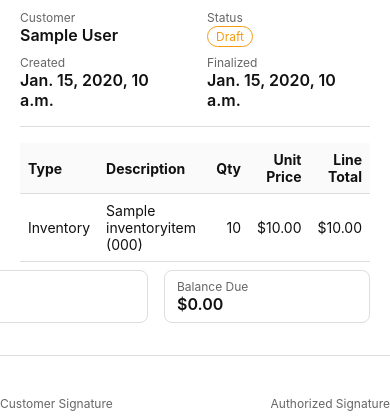
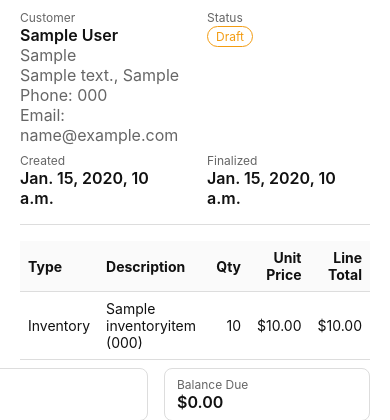
Before and after one commit to Emarat/org-management, a Django app: page /sales/1/invoice/ in a window 390 px wide. Shown: the part 77-497 px from the top of the page. Run offline with Django 4.2, Linux system fonts and the light colour scheme; a user stored in the database is signed in; tables that the repository leaves empty hold one stand-in row (values such as "Sample post").

Commit message:
Invoice: include customer company/address/city/phone/email under Customer section

```diff
--- a/templates/core/sale_invoice.html
+++ b/templates/core/sale_invoice.html
@@ -58,6 +58,18 @@
       <div>
         <div class="label">Customer</div>
         <div class="value">{{ sale.customer.name }}</div>
+        {% if sale.customer.company %}
+          <div class="muted">{{ sale.customer.company }}</div>
+        {% endif %}
+        {% if sale.customer.address or sale.customer.city %}
+          <div class="muted">{{ sale.customer.address }}{% if sale.customer.city %}, {{ sale.customer.city }}{% endif %}</div>
+        {% endif %}
+        {% if sale.customer.phone %}
+          <div class="muted">Phone: {{ sale.customer.phone }}</div>
+        {% endif %}
+        {% if sale.customer.email %}
+          <div class="muted">Email: {{ sale.customer.email }}</div>
+        {% endif %}
       </div>
       <div>
         <div class="label">Status</div>
```
